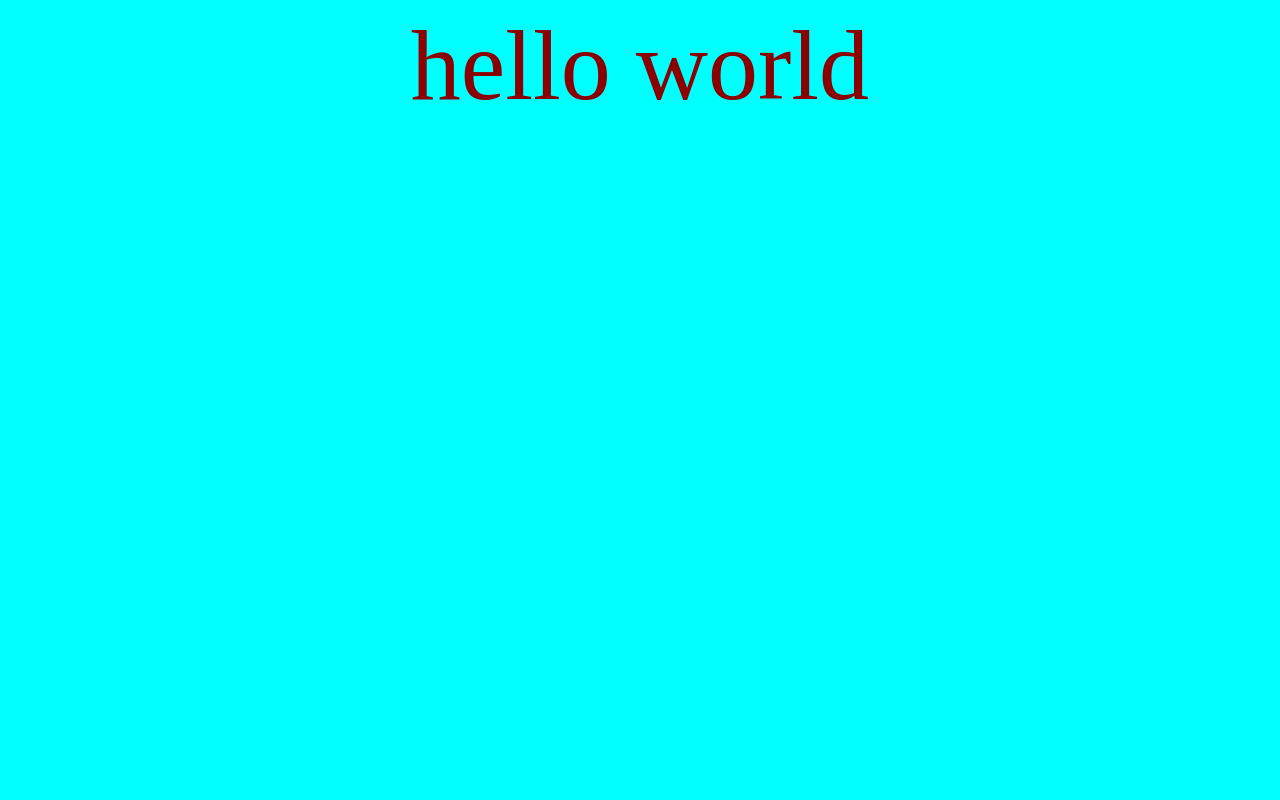
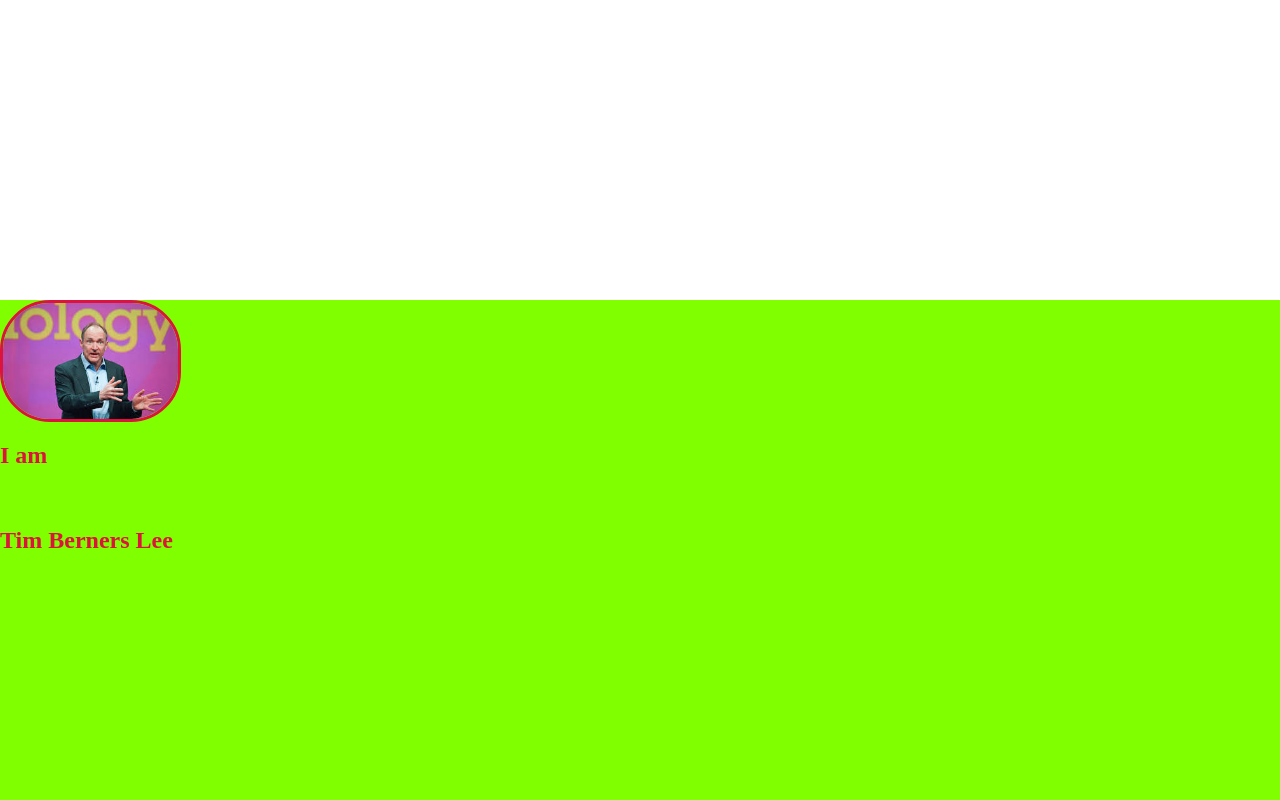
Before and after one commit to Mommymagnet/brackets, a plain HTML site: page index.html in a window 1280 px wide. Shown: the top 800 px of the page. Drawn offline with Linux system fonts and the light colour scheme.

Commit message:
Add files via upload

```diff
--- a/index.html
+++ b/index.html
@@ -1,10 +1,17 @@
 <html>
 <head>
-    <title> first webpage using brackets</title>
+    <title> Sir Tim Berners Lee</title></head>
     <link rel="stylesheet" href="style.css">
-    <script src="main.js"></script>
-    </head>
-    <body>
-    <p id="p1" onclick="change()">hello world </p>
-    </body>
-</html>
+<body>
+    <section class="container">
+    <div class="innner">
+        <img id="pic1"src="images%20(2).jpg">
+        <h1>I am</h1>
+        <br>
+        <Span> <h2>Tim Berners Lee</h2></Span>
+        </div>
+    </section>
+    <section class="bio">
+        <p>sdgfhjkmSQADFGHJKLQAWSDFGHJKL</p>
+    </section>
+    </body></html>
--- a/style.css
+++ b/style.css
@@ -1,7 +1,28 @@
 body
 {
-    text-align: center;
-    background-color: aqua;
-    font-size: 100px;
-    color:darkred;
+   margin:0px;
+    padding-top:  300px;
 }
+.container
+{
+    background-color: chartreuse;
+    color:crimson;
+    top:0;
+    bottom: 0;
+    left:0;
+    right: 0;
+    height: 800px;
+    width:auto;
+
+}
+.inner
+{
+    background-color: blueviolet;
+    color:darkblue;
+}
+#pic1
+{
+    width:175px;
+    border-radius: 50px;
+    border: solid;
+}
```
Also changed, not shown: images (2).jpg (added).
